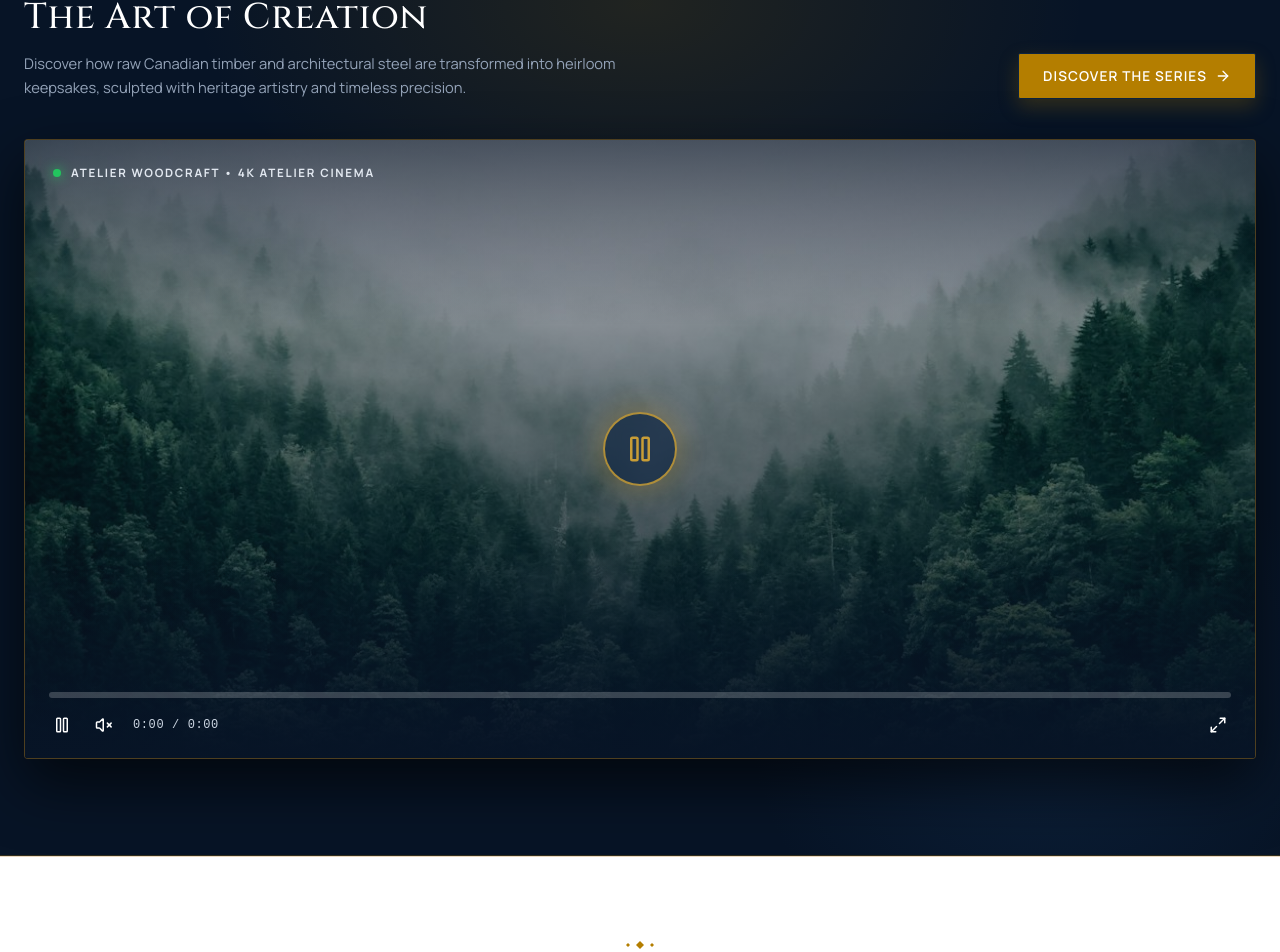
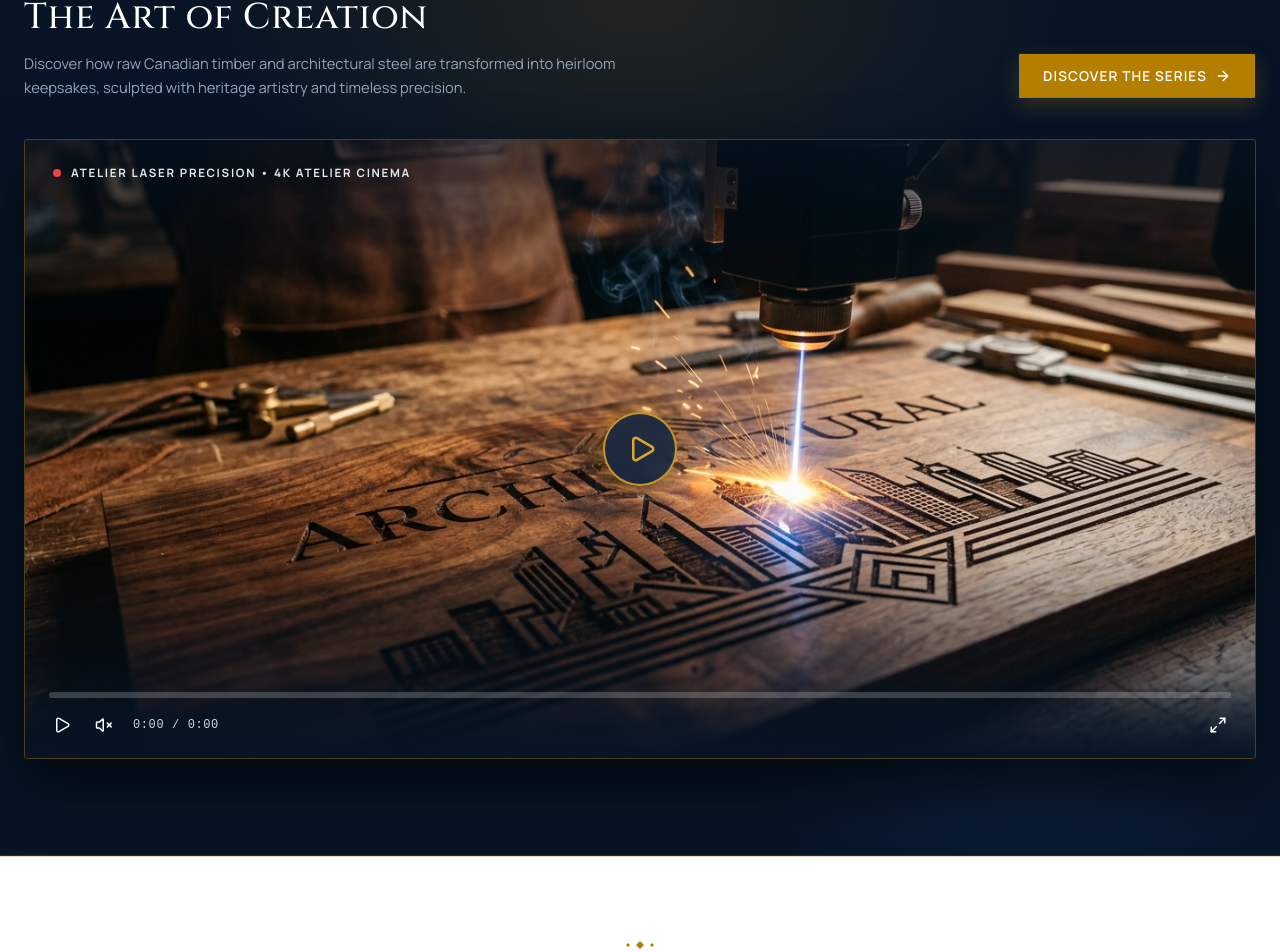
Before and after one commit to EmmaTheDev01/giftshop, a Next.js app: page / in a window 1280 px wide. Shown: the part 3248-4200 px from the top of the page. Built offline with nearby package versions, Linux system fonts and the light colour scheme; no server answers; the database is empty.

Commit message:
Changed image

```diff
--- a/src/components/FeaturedCollectionVideo.tsx
+++ b/src/components/FeaturedCollectionVideo.tsx
@@ -29,17 +29,17 @@ interface CollectionVideoItem {
 
 const COLLECTION_VIDEOS: CollectionVideoItem[] = [
   {
-    id: 'gardens',
-    slug: 'gardens',
-    title: 'Laurentian Woodcraft & Forest Art',
-    tagline: 'Sustainably Sourced Canadian Hardwoods & Natural Living',
-    badge: 'Atelier Woodcraft',
+    id: 'laser-engraving',
+    slug: 'all-products',
+    title: 'Laser Engraving & Atelier Craftsmanship',
+    tagline: 'High-Precision Laser Engineering on Canadian Hardwoods',
+    badge: 'Atelier Laser Precision',
     description:
-      'Inspired by the majestic Laurentian woodlands. Each piece is carved from sustainable Canadian birch, cedar, and sugar maple, capturing authentic organic grains and woodland serenity.',
-    itemCount: '12 Curated Keepsakes',
-    poster: '/images/collections/woodcraft-atelier.jpg',
-    videoUrl: 'https://commondatastorage.googleapis.com/gtv-videos-bucket/sample/ForBiggerBlazes.mp4',
-    highlights: ['Canadian Sugar Maple', 'Hand-rubbed Beeswax Finish', 'Precision CNC Carving'],
+      'High-precision laser technology bringing architectural skylines and custom engravings to life on fine Canadian hardwoods.',
+    itemCount: 'Precision Works',
+    poster: '/images/laser-engraving-atelier.jpg',
+    videoUrl: '',
+    highlights: ['Micro-Precision Beam', 'Solid Canadian Walnut', 'Bespoke Inscriptions'],
   },
   {
     id: 'historic-architecture',
@@ -83,7 +83,7 @@ const COLLECTION_VIDEOS: CollectionVideoItem[] = [
 ];
 
 export default function FeaturedCollectionVideo() {
-  const [isPlaying, setIsPlaying] = useState(true);
+  const [isPlaying, setIsPlaying] = useState(false);
   const [isMuted, setIsMuted] = useState(true);
   const [currentTime, setCurrentTime] = useState(0);
   const [duration, setDuration] = useState(0);
@@ -97,17 +97,8 @@ export default function FeaturedCollectionVideo() {
 
   const activeItem = COLLECTION_VIDEOS[0];
 
-  // Initial video playback setup
   useEffect(() => {
     setVideoError(false);
-    if (videoRef.current) {
-      videoRef.current
-        .play()
-        .then(() => setIsPlaying(true))
-        .catch(() => {
-          setIsPlaying(false);
-        });
-    }
   }, []);
 
   // Fullscreen change listener
@@ -337,7 +328,22 @@ export default function FeaturedCollectionVideo() {
             marginBottom: 0,
           }}
         >
-          {/* Real Video Element */}
+          {/* Laser Engraving Visual Showcase */}
+          <div style={{ position: 'relative', width: '100%', height: '100%' }}>
+            <Image
+              src={activeItem.poster}
+              alt="Precision laser engraving on Canadian walnut hardwood plaque"
+              fill
+              style={{
+                objectFit: 'cover',
+                transform: isPlaying ? 'scale(1.04)' : 'scale(1)',
+                transition: 'transform 6s cubic-bezier(0.16, 1, 0.3, 1)',
+              }}
+              priority
+            />
+
+            {/* If videoUrl is provided and playing, play real video */}
+            {activeItem.videoUrl && isPlaying && (
               <video
                 ref={videoRef}
                 src={activeItem.videoUrl}
@@ -351,33 +357,16 @@ export default function FeaturedCollectionVideo() {
                 onError={() => setVideoError(true)}
                 onClick={togglePlay}
                 style={{
+                  position: 'absolute',
+                  inset: 0,
                   width: '100%',
                   height: '100%',
                   objectFit: 'cover',
                   cursor: 'pointer',
-              display: videoError ? 'none' : 'block',
                 }}
               />
-
-          {/* Fallback image when video cannot load */}
-          {videoError && (
-            <div style={{ position: 'relative', width: '100%', height: '100%' }}>
-              <Image
-                src={activeItem.poster}
-                alt={activeItem.title}
-                fill
-                style={{ objectFit: 'cover' }}
-                priority
-              />
-              <div
-                style={{
-                  position: 'absolute',
-                  inset: 0,
-                  background: 'linear-gradient(180deg, rgba(7, 20, 38, 0.2) 0%, rgba(7, 20, 38, 0.8) 100%)',
-                }}
-              />
+            )}
           </div>
-          )}
 
           {/* Vignette Overlay for cinematic look */}
           <div
```
Also changed, not shown: public/images/laser-engraving-atelier.jpg (added). Lines whose indentation alone changed are shown as unchanged.
